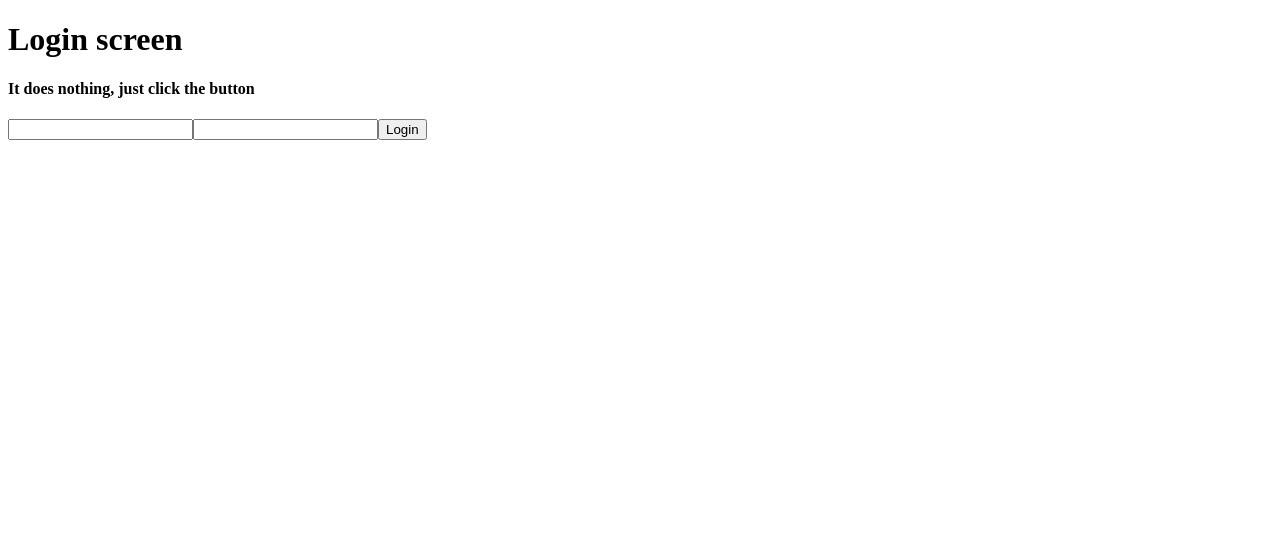
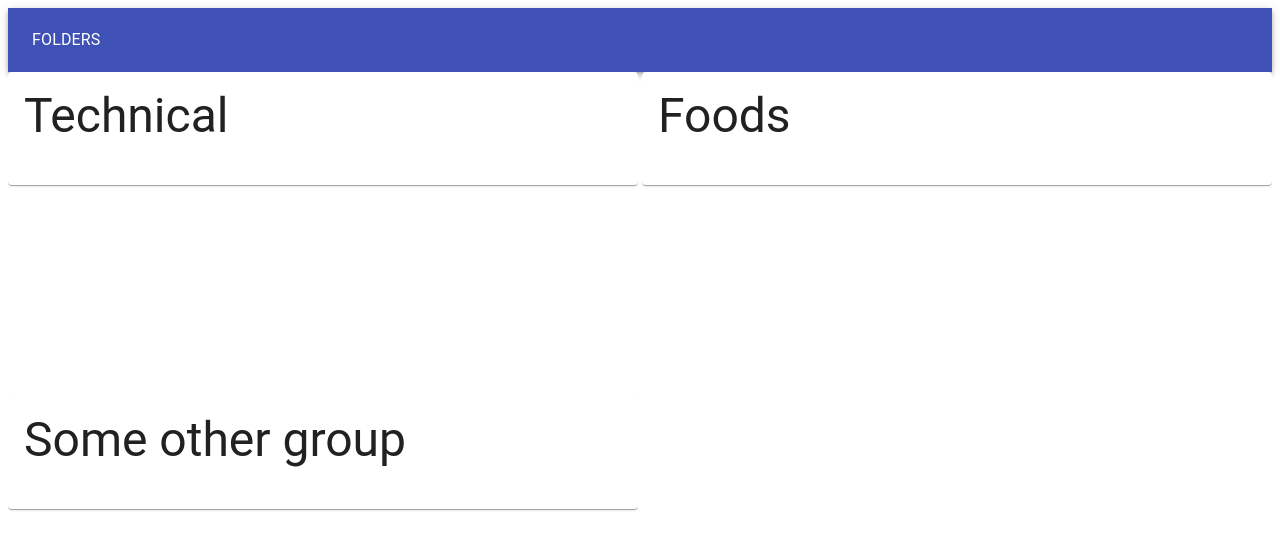
Before and after one commit to kamilew650/django-react-project, a React (Create React App) app in the folder client/: page / in a window 1280 px wide. Before the commit this address led to /#/login. Shown: the top 550 px of the page. Built offline with nearby package versions, Linux system fonts and the light colour scheme.

Commit message:
Routes + top bar

```diff
--- a/client/src/App.js
+++ b/client/src/App.js
@@ -1,34 +1,16 @@
-import {
-  HashRouter as Router,
-  Switch,
-  Route,
-  Redirect,
-} from "react-router-dom";
-import useLocalStorage from "./utils/useLocalStorage/useLocalStorage";
-import LoginView from "./views/LoginView/LoginView";
-import FoldersView from "./views/FoldersView/FoldersView";
-import FolderDetailsView from "./views/FolderDetailsView/FolderDetailsView";
+import React, { useState } from "react";
+import Routes from "./Routes";
+import LoginContext from "./context/LoginContext";
+import TopBar from "./components/TopBar";
 
 function App() {
-  const [token, setToken] = useLocalStorage("token", "");
+  const [context, setContext] = useState(null);
 
   return (
-    <Router>
-      {token ? null : <Redirect to="login" />}
-      <div>
-        <Switch>
-          <Route exact path="/">
-            <FoldersView />
-          </Route>
-          <Route path="/login">
-            <LoginView />
-          </Route>
-          <Route path="/folder">
-            <FolderDetailsView />
-          </Route>
-        </Switch>
-      </div>
-    </Router>
+    <LoginContext.Provider value={[context, setContext]}>
+      <TopBar />
+      <Routes />
+    </LoginContext.Provider>
   );
 }
 
--- /dev/null
+++ b/client/src/Routes.js
@@ -0,0 +1,34 @@
+import React from "react";
+import {
+  HashRouter as Router,
+  Switch,
+  Route,
+  Redirect,
+} from "react-router-dom";
+import LoginView from "./views/LoginView/LoginView";
+import FoldersView from "./views/FoldersView/FoldersView";
+import FolderDetailsView from "./views/FolderDetailsView/FolderDetailsView";
+import LoginContext from "./context/LoginContext";
+
+export default function Routes() {
+  const loginFlag = React.useContext(LoginContext);
+
+  return (
+    <Router>
+      {loginFlag ? null : <Redirect to="/login" />}
+      <div>
+        <Switch>
+          <Route exact path="/">
+            <FoldersView />
+          </Route>
+          <Route path="/login">
+            <LoginView />
+          </Route>
+          <Route path="/folder">
+            <FolderDetailsView />
+          </Route>
+        </Switch>
+      </div>
+    </Router>
+  );
+}
--- /dev/null
+++ b/client/src/components/TopBar.js
@@ -0,0 +1,39 @@
+import React, { useContext } from "react";
+import AppBar from "@material-ui/core/AppBar";
+import Toolbar from "@material-ui/core/Toolbar";
+import Button from "@material-ui/core/Button";
+import Typography from "@material-ui/core/Typography";
+import { HashRouter as Router, Link } from "react-router-dom";
+import LoginContext from "../context/LoginContext";
+
+export default function TopBar() {
+  const [context, setContext] = useContext(LoginContext);
+
+  const handleLogout = () => {
+    window.localStorage.removeItem("token");
+    setContext(false);
+  };
+
+  return (
+    <AppBar position="static">
+      <Router>
+        <Toolbar>
+          <Link to="/#" style={{ color: "white", textDecorationLine: "none" }}>
+            <Typography color="inherit"> FOLDERS </Typography>
+          </Link>
+
+          {context ? (
+            <Link
+              to="/login"
+              style={{ color: "white", textDecorationLine: "none" }}
+            >
+              <Button color="inherit" onClick={handleLogout}>
+                LOGOUT
+              </Button>
+            </Link>
+          ) : null}
+        </Toolbar>
+      </Router>
+    </AppBar>
+  );
+}
```
